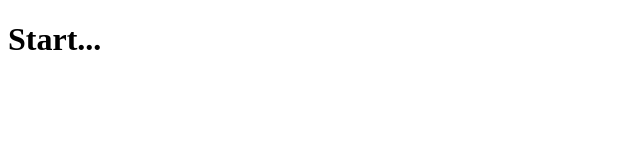
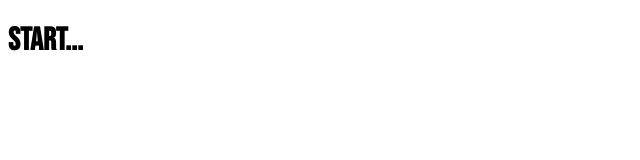
Before and after one commit to rezayerabbi/personal-website, a plain HTML site: page index.html in a window 1280 px wide. Shown: the full height of the page, 0-640 px from the left. Drawn offline with Linux system fonts and the light colour scheme.

Commit message:
font added

```diff
--- a/index.html
+++ b/index.html
@@ -4,6 +4,10 @@
     <meta charset="UTF-8">
     <meta name="viewport" content="width=device-width, initial-scale=1.0">
     <title>Rezaye Rabbi</title>
+    <link rel="preconnect" href="https://fonts.gstatic.com">
+    <link href="https://fonts.googleapis.com/css2?family=Bebas+Neue&display=swap" rel="stylesheet">
+    <link rel="preconnect" href="https://fonts.gstatic.com">
+    <link href="https://fonts.googleapis.com/css2?family=Roboto:wght@100&display=swap" rel="stylesheet">
     <link rel="stylesheet" href="style.css">
 </head>
 <body>
--- a/style.css
+++ b/style.css
@@ -0,0 +1,6 @@
+h1{
+    font-family: 'Bebas Neue', cursive;
+}
+p{
+    font-family: 'Roboto', sans-serif;
+}
```
